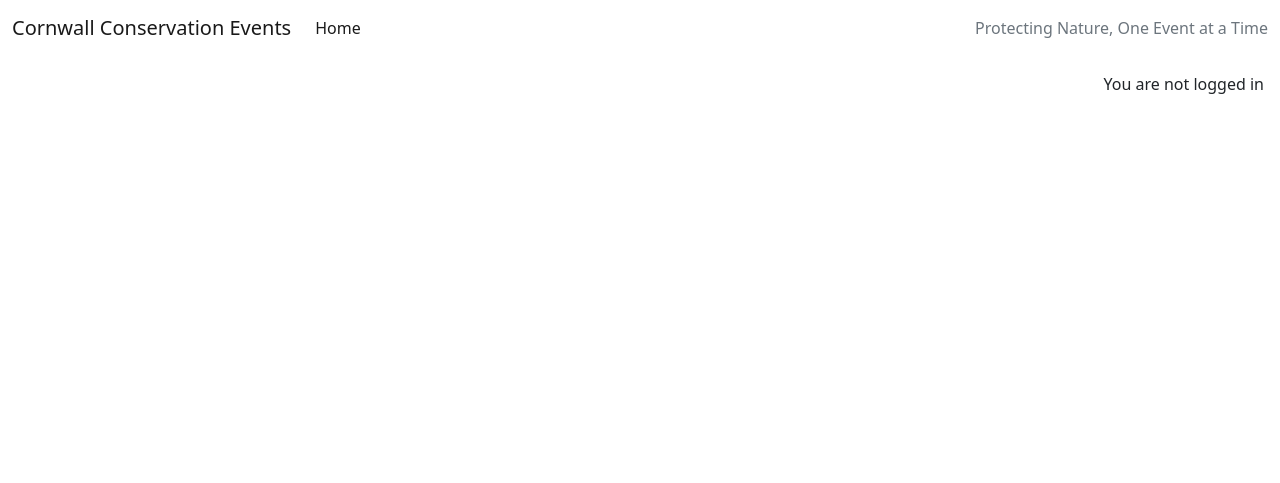
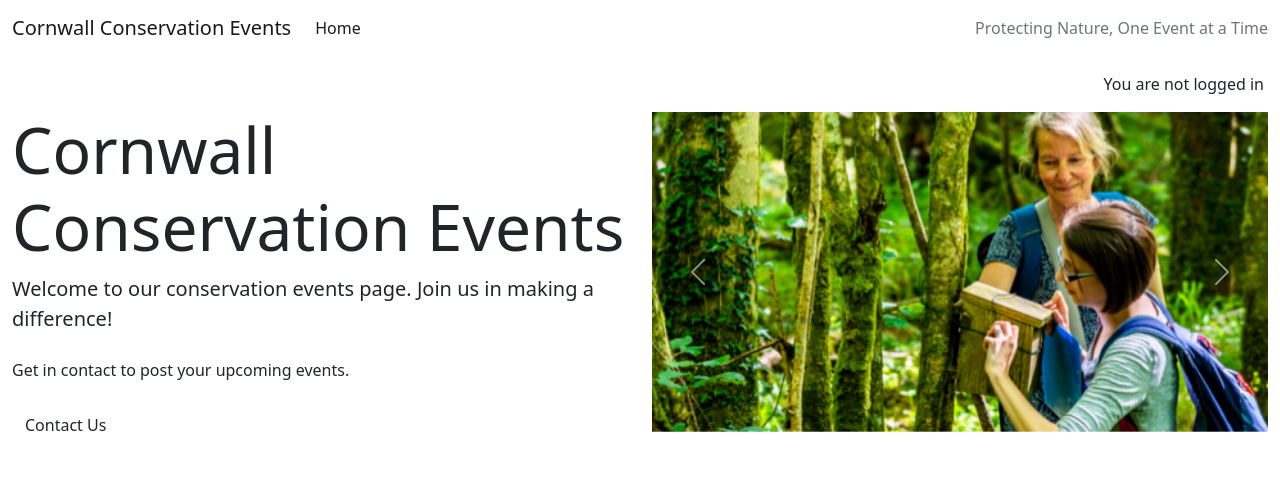
Before and after one commit to francescawaters/conservation-events, a Django app: page / in a window 1280 px wide. Shown: the top 483 px of the page. Run offline with Django 4.2, Linux system fonts and the light colour scheme; data that the repository does not hold is empty.

Commit message:
Add carousel feature

```diff
--- a/Static/css/style.css
+++ b/Static/css/style.css
@@ -1,3 +1,13 @@
-h1 {
-    color: red;
+.image-container {
+  height: 40vh;
+  overflow: hidden;
+  display: flex;
+  justify-content: center;
+  align-items: center;
 }
+
+.carousel-item img {
+  width: 100%;
+  height: 40vh;
+  object-fit: cover;
+}
--- a/events/templates/index.html
+++ b/events/templates/index.html
@@ -1,10 +1,60 @@
-{% extends "base.html" %}
-
-{% block content %}
+{% extends "base.html" %} {% load static %} {% block content %}
 
 <!-- index.html content starts here -->
 <div class="container-fluid">
   <div class="row">
+
+     <!-- Header with carousel -->
+     <header id="header" class="container section">
+        <div class="row">
+            <div class="col-12 col-xl-6 text-center text-xl-start">
+                <h1 class="display-3">Cornwall Conservation Events</h1>
+                <p class="lead display-7 sub-heading-color">Welcome to our conservation events page. Join us in making a difference!</p>
+                <p class="my-4">Get in contact to post your upcoming events.</p>
+                <a href="booking.html" class="btn custom-button-outline mb-4">Contact Us</a>
+            </div>
+            <div class="col-12 col-xl-6">
+                <div id="carouselExampleAutoplaying" class="carousel slide" data-bs-ride="carousel">
+                    <div class="carousel-inner">
+                        <div class="carousel-item active">
+                            <img src="static/images/home1.png" class="d-block w-100"
+                                alt="">
+                        </div>
+                        <div class="carousel-item">
+                            <img src="static/images/home2.jpg" class="d-block w-100"
+                                alt="">
+                        </div>
+                        <div class="carousel-item">
+                            <img src="static/images/home3.jpg" class="d-block w-100"
+                                alt="">
+                        </div>
+                        <div class="carousel-item">
+                            <img src="static/images/home4.jpg" class="d-block w-100"
+                                alt="">
+                        </div>
+                        <div class="carousel-item">
+                            <img src="static/images/home5.jpg" class="d-block w-100"
+                                alt="">
+                        </div>
+                        <div class="carousel-item">
+                            <img src="static/images/home6.jpg" class="d-block w-100"
+                                alt="">
+                        </div>
+                    </div>
+                    <button class="carousel-control-prev" type="button" data-bs-target="#carouselExampleAutoplaying"
+                        data-bs-slide="prev">
+                        <span class="carousel-control-prev-icon" aria-hidden="true"></span>
+                        <span class="visually-hidden">Previous</span>
+                    </button>
+                    <button class="carousel-control-next" type="button" data-bs-target="#carouselExampleAutoplaying"
+                        data-bs-slide="next">
+                        <span class="carousel-control-next-icon" aria-hidden="true"></span>
+                        <span class="visually-hidden">Next</span>
+                    </button>
+                </div>
+            </div>
+        </div>
+    </header>
 
             <!-- Blog Entries Column -->
             <div class="col-12 mt-3 left">
@@ -14,31 +64,48 @@
                   <div class="card mb-4">
                     <div class="card-body">
                       <div class="image-container">
+                        {% if "placeholder" in event.featured_image.url %}
+                        <img
+                          class="card-img-top"
+                          src="{% static 'images/logo.png' %}"
+                          alt="placeholder image"
+                        />
+                        {% else %}
+                        <img
+                          class="card-img-top"
+                          src=" {{ event.featured_image.url }}"
+                          alt="{{ post.title }}"
+                        />
+                        {% endif %}
                       </div>
                       <a href="#" class="event-link">
                         <h2 class="card-title">{{ event.title }}</h2>
                       </a>
 
                       <hr />
-                            <p class="card-text text-muted h6">{{ event.created_on}}
+                      <p class="card-text text-muted h6">
+                        {{ event.created_on}}
                       </p>
                     </div>
                   </div>
                 </div>
                 {% if forloop.counter|divisibleby:3 %}
               </div>
-            <div class="row">
-                {% endif %}
-                {% endfor %}
-
-            </div>
+              <div class="row">{% endif %} {% endfor %}</div>
             </div>
           </div>
           {% if is_paginated %}
           <nav aria-label="Page navigation">
             <ul class="pagination justify-content-center">
               {% if page_obj.has_next %}
-            <li><a href="?page={{ page_obj.next_page_number }}" class="page-link"> NEXT &raquo;</a></li>
+              <li>
+                <a
+                  href="?page={{ page_obj.next_page_number }}"
+                  class="page-link"
+                >
+                  NEXT &raquo;</a
+                >
+              </li>
               {% endif %}
             </ul>
           </nav>
@@ -47,3 +114,7 @@
 
         <!-- index.html content ends here -->
         {% endblock %}
+      </div>
+    </div>
+  </div>
+</div>
```
Also changed, not shown: Static/images/home1.png (added), Static/images/home2.jpg (added), Static/images/home3.jpg (added), Static/images/home4.jpg (added), Static/images/home5.jpg (added), Static/images/home6.jpg (added), Static/images/logo.png (added). Lines whose indentation alone changed are shown as unchanged.
